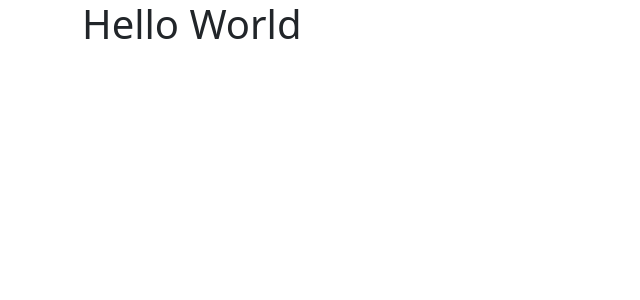
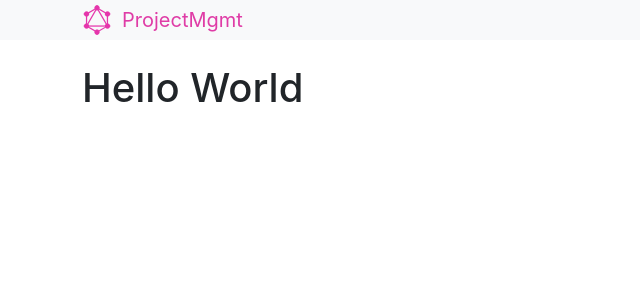
Before and after one commit to daisyle0203/Project_Mgmt, a React (Create React App) app in the folder client/: page / in a window 1280 px wide. Shown: the top 300 px of the page, without its empty margins (0-640 px from the left). Built offline with nearby package versions, Linux system fonts and the light colour scheme; the HTML template or start-up script is replaced by a standard one.

Commit message:
create header with logo

```diff
--- a/client/src/App.js
+++ b/client/src/App.js
@@ -1,8 +1,13 @@
+import Header from './components/Header';
+
 function App() {
     return (
-      <div className='container'>
+      <>
+      <Header />
+       <div className='container'>
           <h1>Hello World</h1>
       </div>
+      </>
     )
   }
 
--- /dev/null
+++ b/client/src/components/Header.jsx
@@ -0,0 +1,16 @@
+import logo from './assets/logo.png';
+
+export default function Header() {
+  return (
+    <nav className='navbar bg-light mb-4 p-0'>
+      <div className='container'>
+        <a className='navbar-brand' href='/'>
+          <div className='d-flex'>
+            <img src={logo} alt='logo' className='mr-2' />
+            <div>ProjectMgmt</div>
+          </div>
+        </a>
+      </div>
+    </nav>
+  );
+}
--- a/client/src/index.css
+++ b/client/src/index.css
@@ -0,0 +1,50 @@
+body {
+    margin: 0;
+    font-family: -apple-system, BlinkMacSystemFont, 'Segoe UI', 'Roboto', 'Oxygen',
+      'Ubuntu', 'Cantarell', 'Fira Sans', 'Droid Sans', 'Helvetica Neue',
+      sans-serif;
+    -webkit-font-smoothing: antialiased;
+    -moz-osx-font-smoothing: grayscale;
+  }
+
+  code {
+    font-family: source-code-pro, Menlo, Monaco, Consolas, 'Courier New',
+      monospace;
+  }
+
+  .navbar-brand {
+    color: #df3ca6;
+  }
+
+  .navbar-brand img {
+    width: 30px;
+    margin-right: 10px;
+  }
+
+  .btn {
+    font-size: 15px;
+  }
+
+  .btn-primary,
+  .bg-primary {
+    background-color: #df3ca6 !important;
+    border: none;
+  }
+
+  .btn-primary:hover {
+    background-color: #df3ca6;
+    opacity: 0.9;
+  }
+
+  .btn-secondary {
+    background-color: #7430f9;
+  }
+
+  .btn-secondary:hover {
+    background-color: #7430f9;
+    opacity: 0.9;
+  }
+
+  .icon {
+    margin-right: 5px;
+  }
```
Also changed, not shown: client/src/components/assets/logo.png (added).
